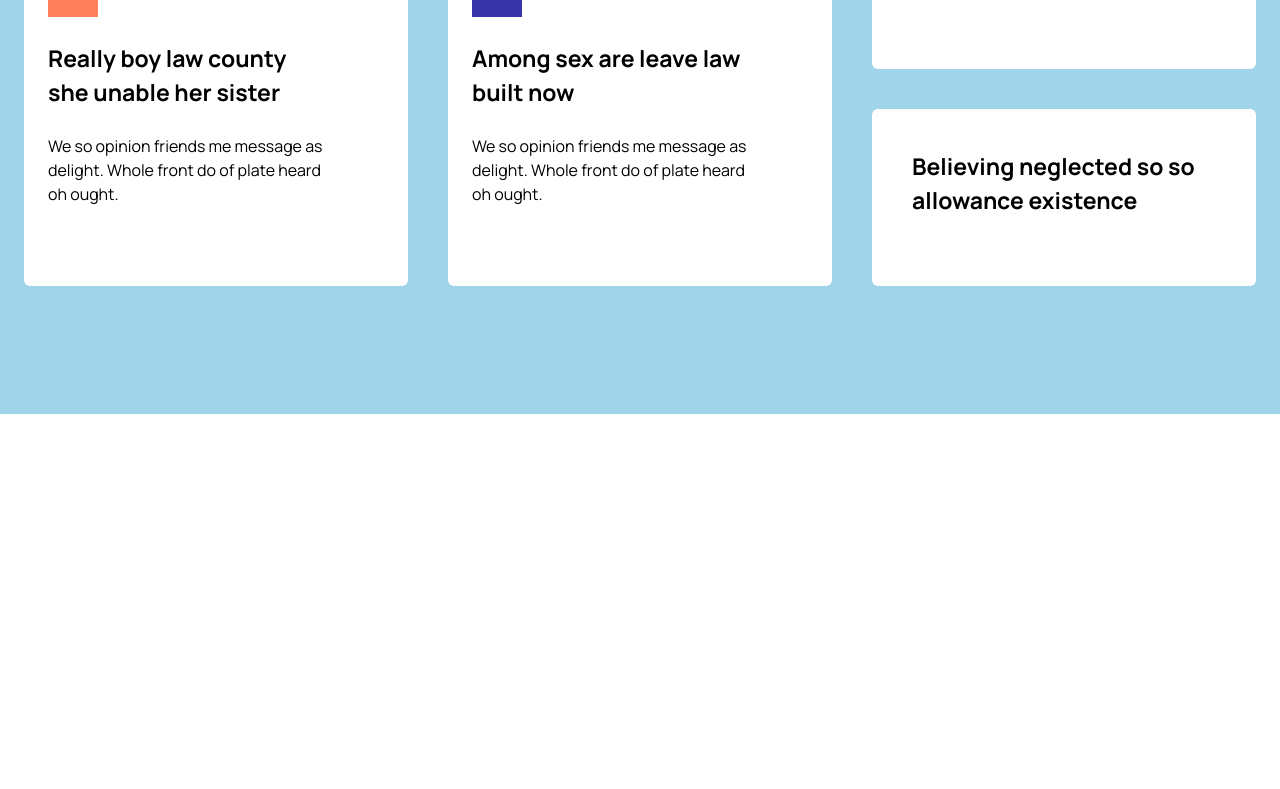
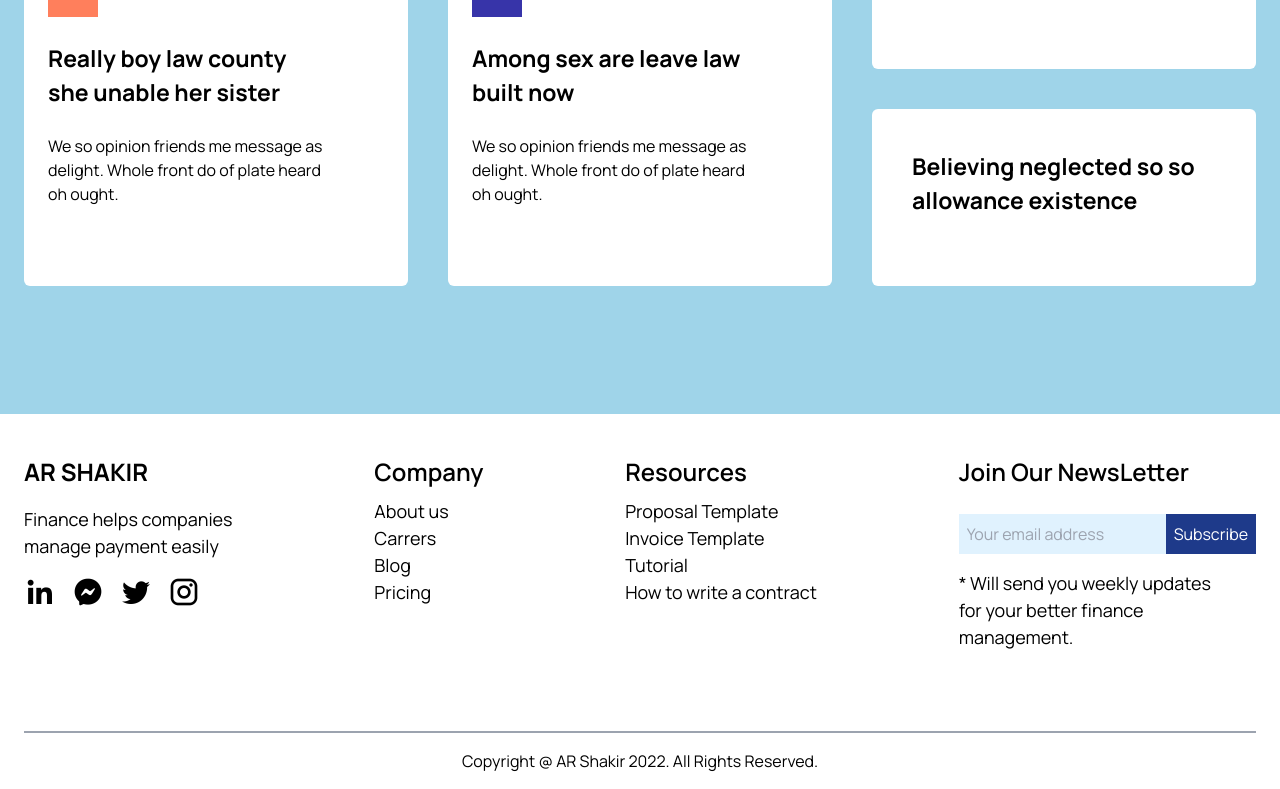
Before and after one commit to anish-acharya123/AR-SHAKIR, a React (Vite) app: page / in a window 1280 px wide. Shown: the part 3831-4620 px from the top of the page. Before the commit the page ends 4245 px from the top, so only its background shows below. Built offline with nearby package versions, Linux system fonts and the light colour scheme; a web font is replaced by a local one.

Commit message:
uncomment footer

```diff
--- a/src/App.jsx
+++ b/src/App.jsx
@@ -22,8 +22,8 @@ function App() {
           <Trackpayment />
           <Transaction />
           <Features />
-          {/* <Footer />
-          <Footer2 /> */}
+          <Footer />
+          <Footer2 />
         </main>
       </BrowserRouter>
     </>
```
